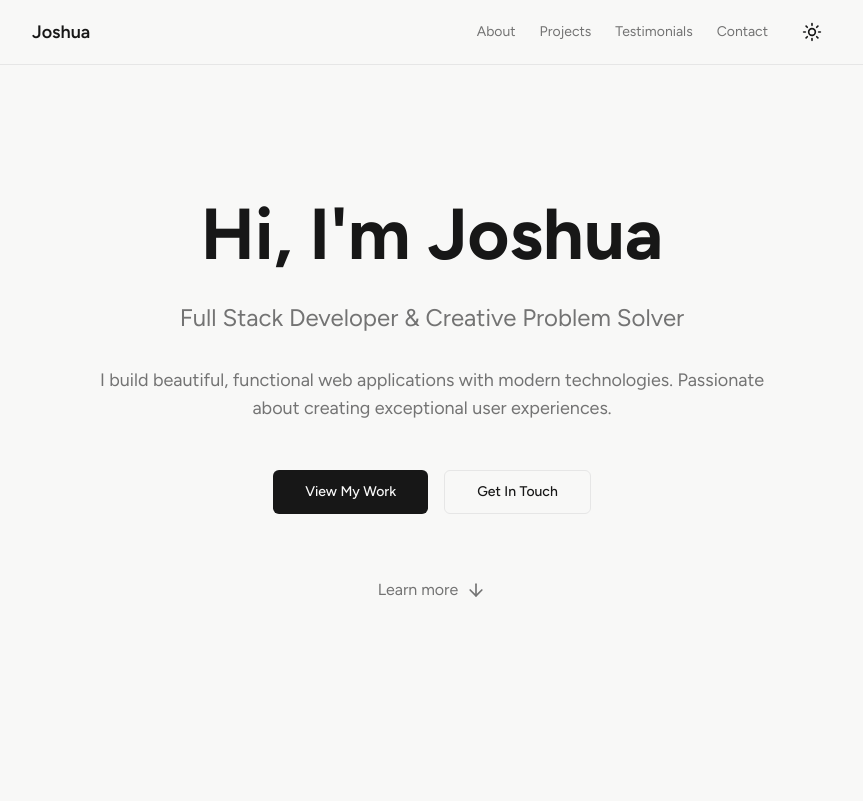
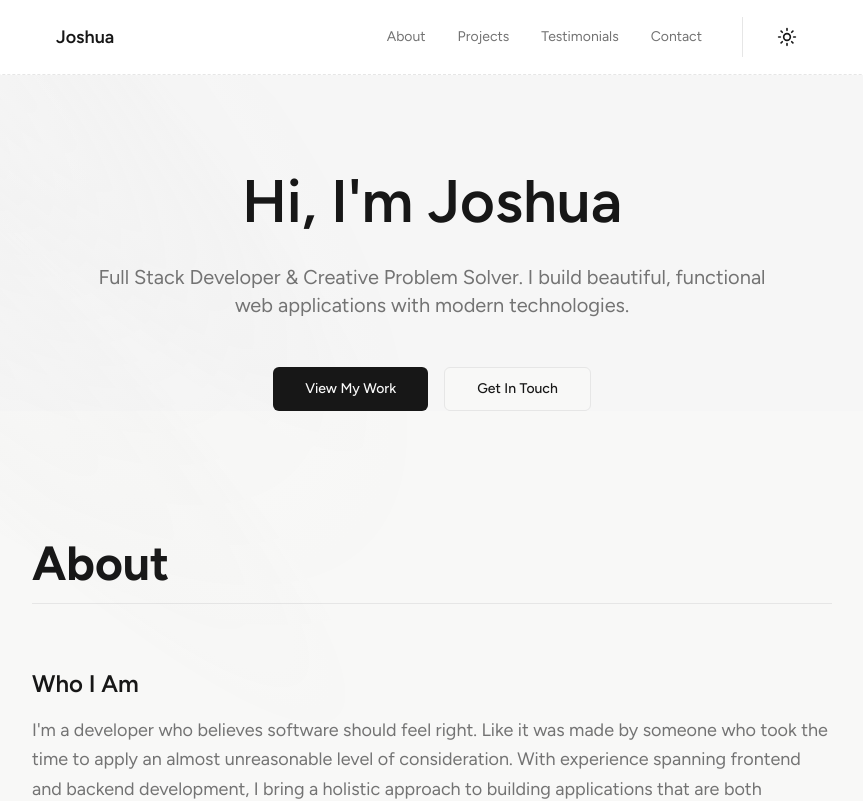
Before and after one commit to joshfromthecorner/dev, a Next.js app: page / in a window 1280 px wide. Shown: the top 801 px of the page, without its empty margins (208-1071 px from the left). Built offline with nearby package versions, Linux system fonts and the light colour scheme.

Commit message:
Replace hero and navigation with new design including mobile menu

```diff
--- a/app/page.tsx
+++ b/app/page.tsx
@@ -1,4 +1,3 @@
-import { Navbar } from "@/components/navbar";
 import { HeroSection } from "@/components/hero-section";
 import { AboutSection } from "@/components/about-section";
 import { ProjectsSection } from "@/components/projects-section";
@@ -8,7 +7,6 @@ import { CTAFooter } from "@/components/cta-footer";
 export default function Home() {
   return (
     <main className="min-h-dvh">
-      <Navbar />
       <HeroSection />
       <AboutSection />
       <ProjectsSection />
--- a/components/hero-section.tsx
+++ b/components/hero-section.tsx
@@ -1,40 +1,106 @@
-"use client";
+'use client'
+import { Logo } from '@/components/logo'
+import Link from 'next/link'
+import { useState } from 'react'
+import { Button } from '@/components/ui/button'
+import { Menu, X } from 'lucide-react'
+import { ThemeToggle } from './theme-toggle'
 
-import { Button } from "@/components/ui/button";
-import { ArrowDown } from "lucide-react";
+const menuItems = [
+    { name: 'About', href: '#about' },
+    { name: 'Projects', href: '#projects' },
+    { name: 'Testimonials', href: '#testimonials' },
+    { name: 'Contact', href: '#contact' },
+]
 
 export function HeroSection() {
+    const [menuState, setMenuState] = useState(false)
     return (
-    <section className="min-h-dvh flex items-center justify-center px-4 sm:px-6 lg:px-8 relative">
-      <div className="max-w-[800px] mx-auto w-full text-center space-y-8 relative z-10">
-        <h1 className="text-5xl sm:text-6xl md:text-7xl font-bold text-balance">
-          Hi, I&apos;m Joshua
-        </h1>
-        <p className="text-xl sm:text-2xl text-muted-foreground text-pretty max-w-2xl mx-auto">
-          Full Stack Developer & Creative Problem Solver
-        </p>
-        <p className="text-lg text-muted-foreground text-pretty max-w-2xl mx-auto">
-          I build beautiful, functional web applications with modern technologies.
-          Passionate about creating exceptional user experiences.
-        </p>
+        <>
+            <header>
+                <nav
+                    data-state={menuState ? 'active' : undefined}
+                    className="fixed z-20 w-full border-b border-dashed bg-white backdrop-blur md:relative dark:bg-zinc-950/50 lg:dark:bg-transparent">
+                    <div className="m-auto max-w-[800px] px-6">
+                        <div className="flex flex-wrap items-center justify-between gap-6 py-3 lg:gap-0 lg:py-4">
+                            <div className="flex w-full justify-between lg:w-auto">
+                                <Link
+                                    href="/"
+                                    aria-label="home"
+                                    className="flex items-center space-x-2">
+                                    <Logo />
+                                </Link>
+
+                                <button
+                                    onClick={() => setMenuState(!menuState)}
+                                    aria-label={menuState == true ? 'Close Menu' : 'Open Menu'}
+                                    className="relative z-20 -m-2.5 -mr-4 block cursor-pointer p-2.5 lg:hidden">
+                                    <Menu className={`m-auto size-6 duration-200 ${menuState ? 'rotate-180 scale-0 opacity-0' : ''}`} />
+                                    <X className={`absolute inset-0 m-auto size-6 duration-200 ${menuState ? 'rotate-0 scale-100 opacity-100' : '-rotate-180 scale-0 opacity-0'}`} />
+                                </button>
+                            </div>
+
+                            <div className={`bg-background mb-6 w-full flex-wrap items-center justify-end space-y-8 rounded-3xl border p-6 shadow-2xl shadow-zinc-300/20 md:flex-nowrap lg:m-0 lg:flex lg:w-fit lg:gap-6 lg:space-y-0 lg:border-transparent lg:bg-transparent lg:p-0 lg:shadow-none dark:shadow-none dark:lg:bg-transparent ${menuState ? 'block' : 'hidden'}`}>
+                                <div className="lg:pr-4">
+                                    <ul className="space-y-6 text-base lg:flex lg:gap-8 lg:space-y-0 lg:text-sm">
+                                        {menuItems.map((item, index) => (
+                                            <li key={index}>
+                                                <Link
+                                                    href={item.href}
+                                                    className="text-muted-foreground hover:text-accent-foreground block duration-150"
+                                                    onClick={() => setMenuState(false)}>
+                                                    <span>{item.name}</span>
+                                                </Link>
+                                            </li>
+                                        ))}
+                                    </ul>
+                                </div>
+
+                                <div className="flex w-full flex-col space-y-3 sm:flex-row sm:gap-3 sm:space-y-0 md:w-fit lg:border-l lg:pl-6">
+                                    <ThemeToggle />
+                                </div>
+                            </div>
+                        </div>
+                    </div>
+                </nav>
+            </header>
+
+            <main>
+                <div
+                    aria-hidden
+                    className="z-[2] absolute inset-0 isolate hidden opacity-50 contain-strict lg:block">
+                    <div className="w-[560px] h-[1280px] -translate-y-[350px] absolute left-0 top-0 -rotate-45 rounded-full bg-[radial-gradient(68.54%_68.72%_at_55.02%_31.46%,hsla(0,0%,85%,.08)_0,hsla(0,0%,55%,.02)_50%,hsla(0,0%,45%,0)_80%)]" />
+                    <div className="h-[1280px] absolute left-0 top-0 w-60 -rotate-45 rounded-full bg-[radial-gradient(50%_50%_at_50%_50%,hsla(0,0%,85%,.06)_0,hsla(0,0%,45%,.02)_80%,transparent_100%)] translate-x-[5%] -translate-y-[50%]" />
+                    <div className="h-[1280px] -translate-y-[350px] absolute left-0 top-0 w-60 -rotate-45 bg-[radial-gradient(50%_50%_at_50%_50%,hsla(0,0%,85%,.04)_0,hsla(0,0%,45%,.02)_80%,transparent_100%)]" />
+                </div>
+
+                <section className="bg-muted/50 dark:bg-background overflow-hidden">
+                    <div className="relative mx-auto max-w-[800px] px-6 pt-28 lg:pt-24">
+                        <div className="relative z-10 mx-auto max-w-2xl text-center">
+                            <h1 className="text-balance text-4xl font-semibold md:text-5xl lg:text-6xl">Hi, I&apos;m Joshua</h1>
+                            <p className="text-muted-foreground mx-auto my-8 max-w-2xl text-xl">Full Stack Developer & Creative Problem Solver. I build beautiful, functional web applications with modern technologies.</p>
+
                             <div className="flex flex-wrap items-center justify-center gap-4 pt-4">
-          <Button size="lg" asChild>
-            <a href="#projects">View My Work</a>
+                                <Button
+                                    asChild
+                                    size="lg">
+                                    <Link href="#projects">
+                                        <span>View My Work</span>
+                                    </Link>
                                 </Button>
-          <Button size="lg" variant="outline" asChild>
-            <a href="#contact">Get In Touch</a>
+                                <Button
+                                    asChild
+                                    variant="outline"
+                                    size="lg">
+                                    <Link href="#contact">
+                                        <span>Get In Touch</span>
+                                    </Link>
                                 </Button>
                             </div>
-        <div className="pt-8">
-          <a
-            href="#about"
-            className="inline-flex items-center gap-2 text-muted-foreground hover:text-foreground transition-colors"
-          >
-            <span>Learn more</span>
-            <ArrowDown className="h-5 w-5" />
-          </a>
                         </div>
                     </div>
                 </section>
-  );
+            </main>
+        </>
+    )
 }
--- /dev/null
+++ b/components/logo.tsx
@@ -0,0 +1,5 @@
+export function Logo() {
+  return (
+    <span className="text-lg font-semibold">Joshua</span>
+  );
+}
```
Lines whose indentation alone changed are shown as unchanged.
